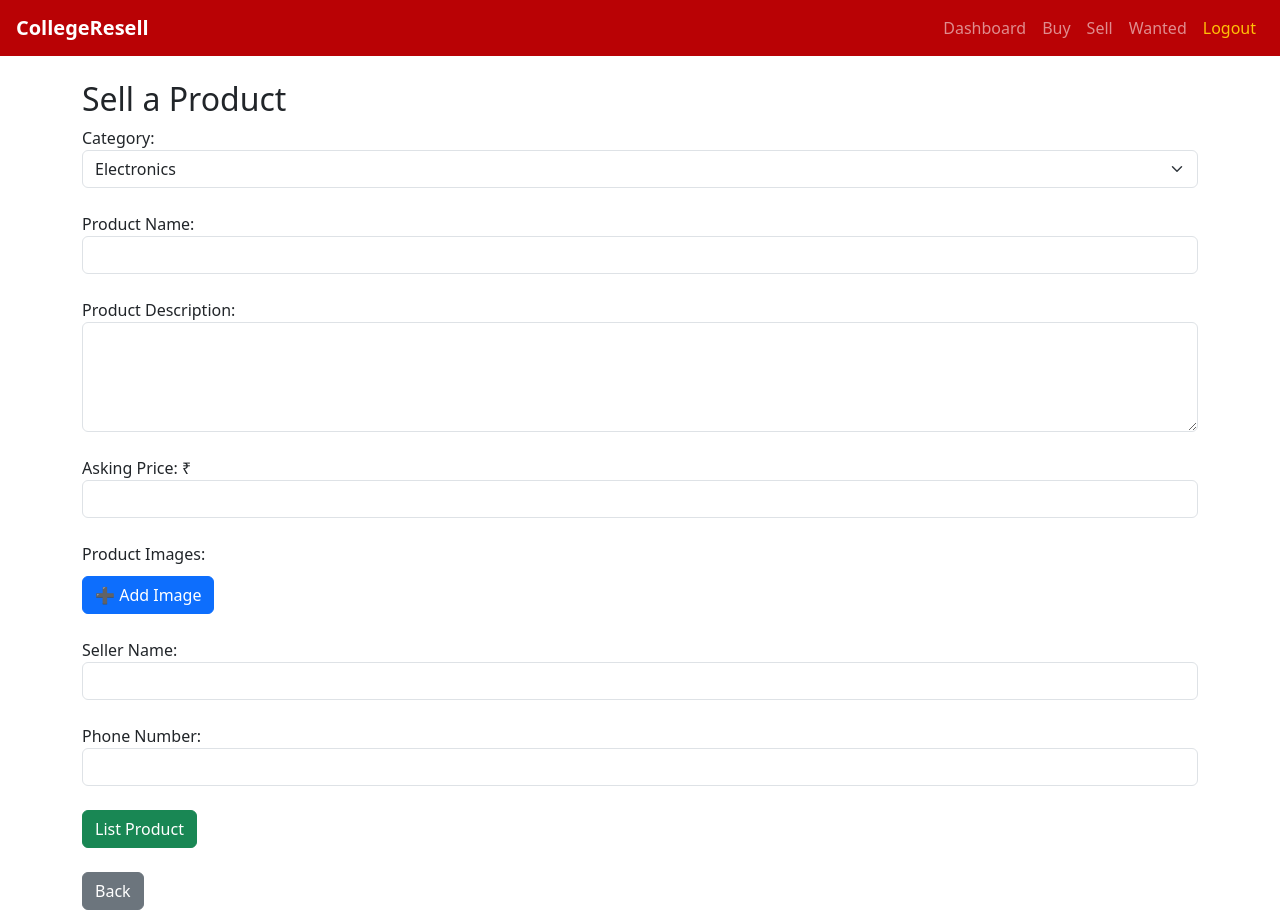
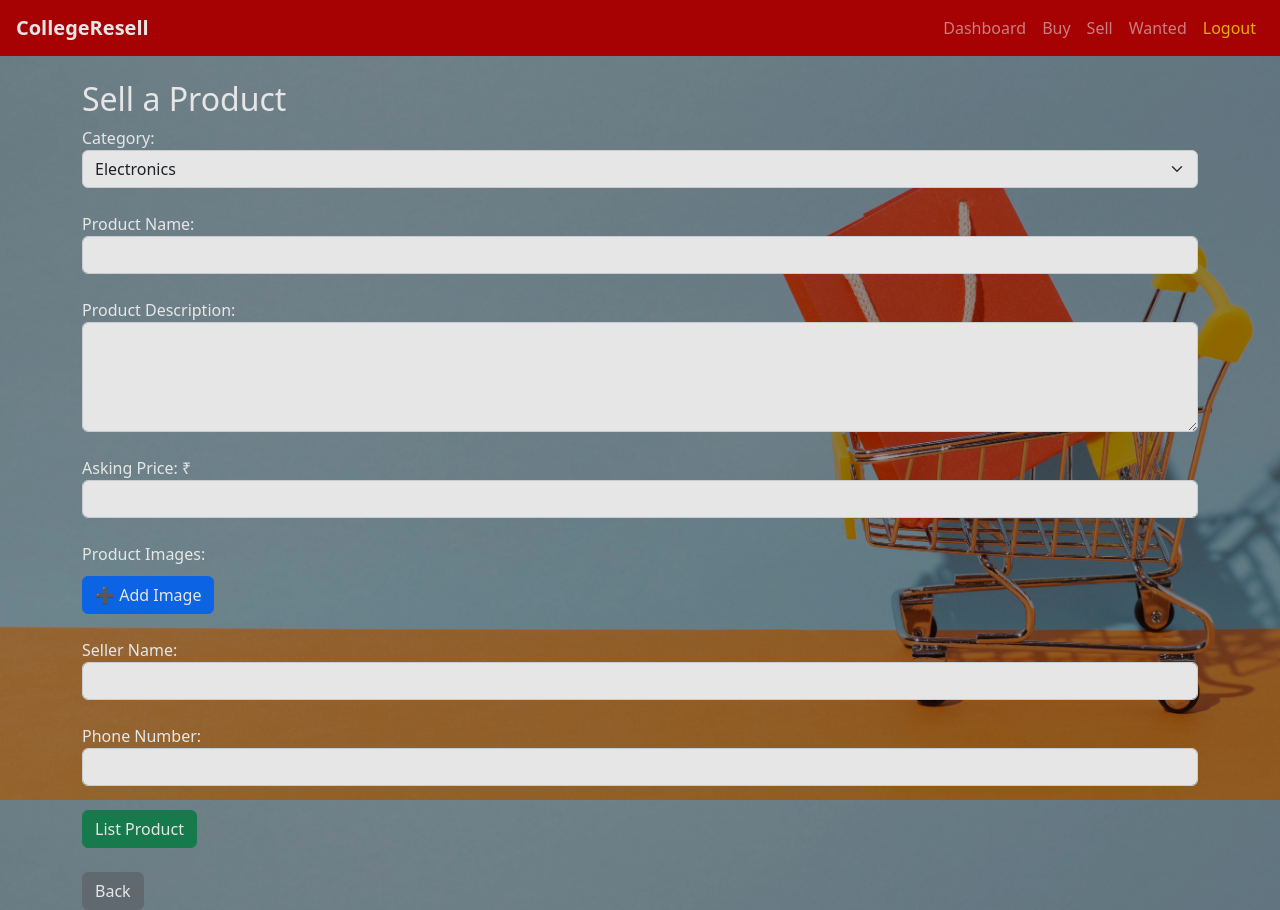
Before and after one commit to akshatabakre/Resell-nitrr, a Flask app: page /sell in a window 1280 px wide. Run offline with Flask 3, Linux system fonts and the light colour scheme; the visitor is signed in with stand-in values (Sample User, id 1); some libraries are stand-ins or nearby versions.

Commit message:
sell bg temporary

```diff
--- a/templates/buy.html
+++ b/templates/buy.html
@@ -34,9 +34,6 @@
         width: 100%;
         background-color: rgba(0, 0, 0, 0.4); /* Adjust opacity here */
         z-index: -1;
-    }
-    .container mt-4{
-
     }
     </style>
 </head>
--- a/templates/sell.html
+++ b/templates/sell.html
@@ -8,9 +8,33 @@
     <link href="https://cdn.jsdelivr.net/npm/bootstrap@5.3.3/dist/css/bootstrap.min.css" rel="stylesheet">
 
     <style>
-        body{
-            background-color: url('/static/bg2.jpg') no-repeat center center fixed;
+       body{
+            background: url('/static/dashboard bg.jpg') no-repeat center center fixed;
+            content: "";
+            /* position: fixed; */
+            top: 0;
+            left: 0;
+            width: 100%;
+            height: 100%;
+            /* background: url('/static/dsbg.jpg') no-repeat center center fixed; */
+            background-size: cover;
+            filter: brightness(0.9);
+            z-index: -2;
+            color: white;
+            /* padding-top: 70px; */
+            padding-bottom: 0;
         }
+        body::before {
+        content: '';
+        position: fixed;
+        top: 0;
+        left: 0;
+        bottom: 0;
+        height: 100%;
+        width: 100%;
+        background-color: rgba(0, 0, 0, 0.4); /* Adjust opacity here */
+        z-index: -1;
+    }
     </style>
 </head>
 <body>
```
